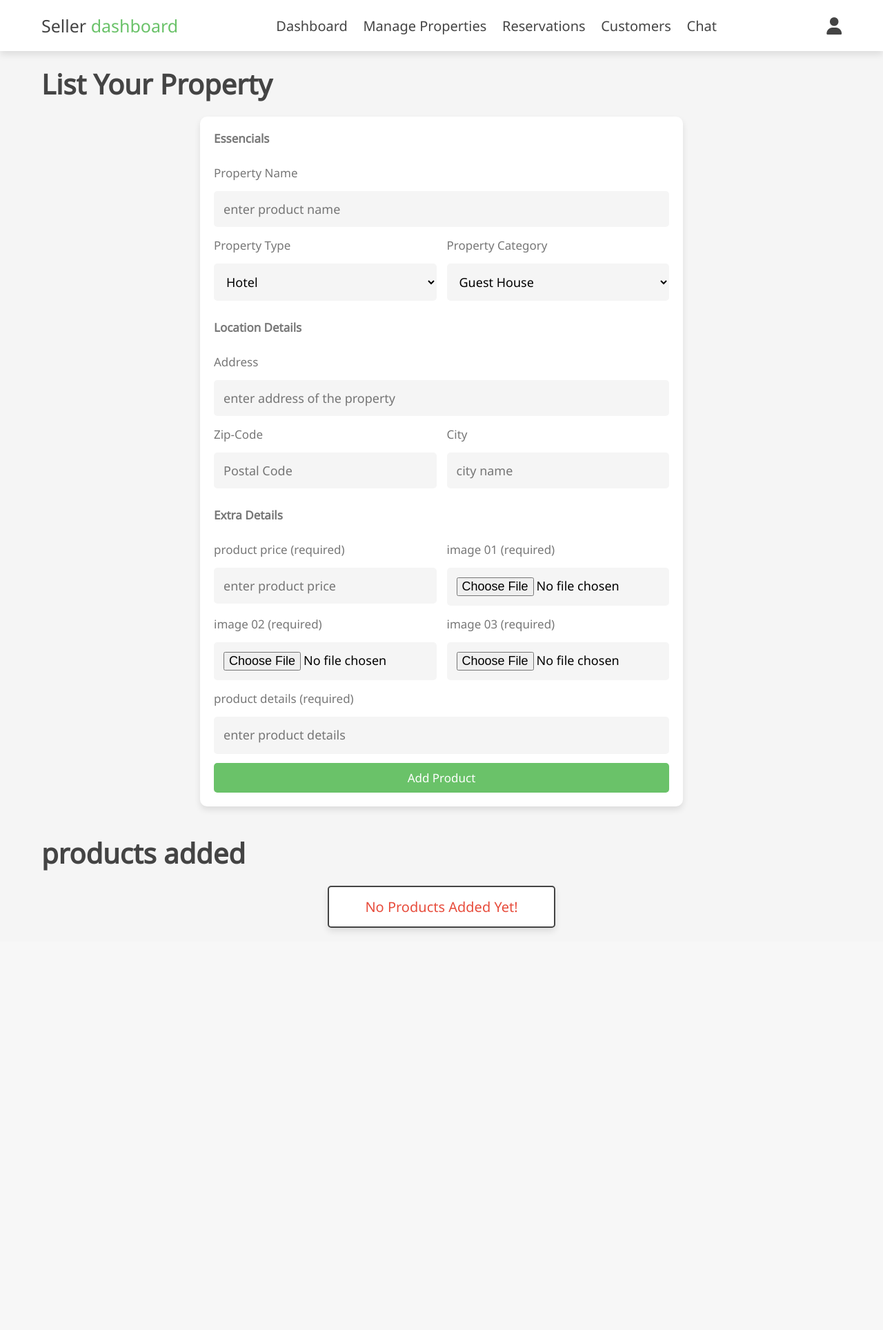
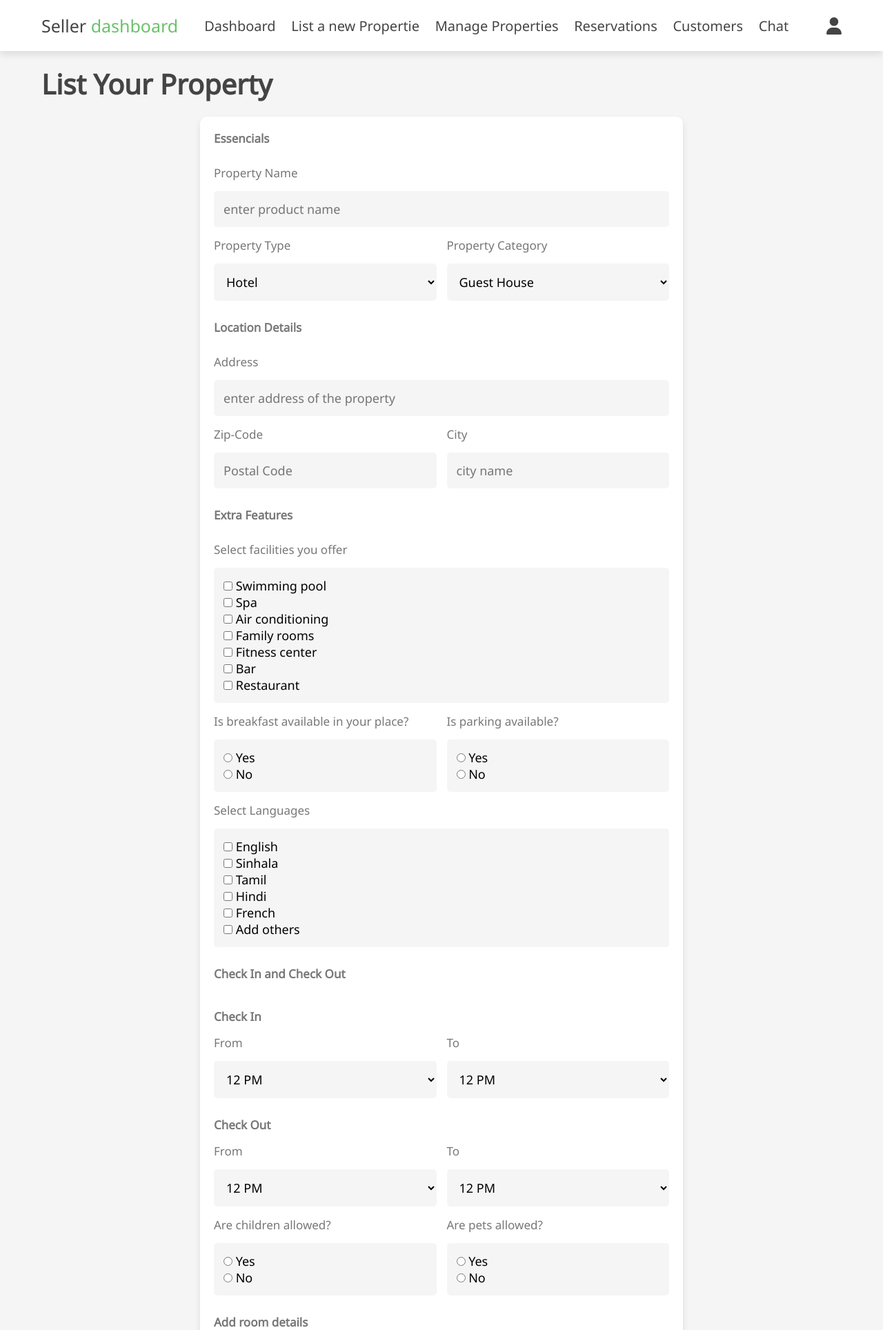
Before and after one commit to shav74/petwet, a PHP site: page /admin/products.php in a window 1280 px wide. Shown: the top 1928 px of the page at 69% size. Before the commit the page ends 1351 px from the top, so only its background shows below. Run offline with PHP 8.4, Linux system fonts and the light colour scheme; a user stored in the database is signed in; data comes from the database, SQL or seed files in the repository; data that the repository does not hold is empty; some libraries are stand-ins or nearby versions.

Commit message:
okkoma hari yakooo

```diff
--- a/ecommerce website/admin/products.php
+++ b/ecommerce website/admin/products.php
@@ -166,88 +166,204 @@ if (isset($_GET['delete'])) {
             </div>
 
             <div class="detailBox">
-               <span>Extra Details</span>
+               <span>Extra Features</span>
+            </div>
+
+            <div class="inputBox-large">
+               <span>Select facilities you offer</span>
+               <div class="box">
+                  <input type="checkbox" name="#" id="#"> Swimming pool <br>
+                  <input type="checkbox" name="#" id="#"> Spa <br>
+                  <input type="checkbox" name="#" id="#"> Air conditioning <br>
+                  <input type="checkbox" name="#" id="#"> Family rooms <br>
+                  <input type="checkbox" name="#" id="#"> Fitness center <br>
+                  <input type="checkbox" name="#" id="#"> Bar <br>
+                  <input type="checkbox" name="#" id="#"> Restaurant <br>
+               </div>
             </div>
 
             <div class="inputBox">
-               <span>product price (required)</span>
-               <input type="number" min="0" class="box" required max="9999999999" placeholder="enter product price"
-                  onkeypress="if(this.value.length == 10) return false;" name="price">
+               <span>Is breakfast available in your place?</span>
+               <div class="box">
+                  <input type="radio" name="#" id="#"> Yes <br>
+                  <input type="radio" name="#" id="#"> No<br>
+               </div>
             </div>
+
             <div class="inputBox">
-               <span>image 01 (required)</span>
+               <span>Is parking available?</span>
+               <div class="box">
+                  <input type="radio" name="#" id="#"> Yes <br>
+                  <input type="radio" name="#" id="#"> No<br>
+               </div>
+            </div>
+
+            <div class="inputBox-large">
+               <span>Select Languages</span>
+               <div class="box">
+                  <input type="checkbox" name="#" id="#"> English <br>
+                  <input type="checkbox" name="#" id="#"> Sinhala <br>
+                  <input type="checkbox" name="#" id="#"> Tamil <br>
+                  <input type="checkbox" name="#" id="#"> Hindi <br>
+                  <input type="checkbox" name="#" id="#"> French <br>
+                  <input type="checkbox" name="#" id="#"> Add others <br>
+               </div>
+            </div>
+
+            <div class="detailBox">
+               <span>Check In and Check Out</span>
+            </div>
+
+            <div class="detailBox" style="margin-bottom: 0;">
+               <span>Check In</span>
+            </div>
+
+            <div class="inputBox">
+               <span>From</span>
+               <select name="type" id="type" class="box">
+                  <option value="#">12 PM</option>
+                  <option value="#">1 PM</option>
+                  <option value="#">2 PM</option>
+                  <option value="#">3 PM</option>
+                  <option value="#">4 PM</option>
+                  <option value="#">5 PM</option>
+                  <option value="#">6 PM</option>
+                  <option value="#">7 PM</option>
+                  <option value="#">6 PM</option>
+               </select>
+            </div>
+
+            <div class="inputBox">
+               <span>To</span>
+               <select name="type" id="type" class="box">
+                  <option value="#">12 PM</option>
+                  <option value="#">1 PM</option>
+                  <option value="#">2 PM</option>
+                  <option value="#">3 PM</option>
+                  <option value="#">4 PM</option>
+                  <option value="#">5 PM</option>
+                  <option value="#">6 PM</option>
+                  <option value="#">7 PM</option>
+                  <option value="#">6 PM</option>
+               </select>
+            </div>
+
+            <div class="detailBox" style="margin-bottom: 0;">
+               <span>Check Out</span>
+            </div>
+
+            <div class="inputBox">
+               <span>From</span>
+               <select name="type" id="type" class="box">
+                  <option value="#">12 PM</option>
+                  <option value="#">1 PM</option>
+                  <option value="#">2 PM</option>
+                  <option value="#">3 PM</option>
+                  <option value="#">4 PM</option>
+                  <option value="#">5 PM</option>
+                  <option value="#">6 PM</option>
+                  <option value="#">7 PM</option>
+                  <option value="#">6 PM</option>
+               </select>
+            </div>
+
+            <div class="inputBox">
+               <span>To</span>
+               <select name="type" id="type" class="box">
+                  <option value="#">12 PM</option>
+                  <option value="#">1 PM</option>
+                  <option value="#">2 PM</option>
+                  <option value="#">3 PM</option>
+                  <option value="#">4 PM</option>
+                  <option value="#">5 PM</option>
+                  <option value="#">6 PM</option>
+                  <option value="#">7 PM</option>
+                  <option value="#">6 PM</option>
+               </select>
+            </div>
+
+            <div class="inputBox">
+               <span>Are children allowed?</span>
+               <div class="box">
+                  <input type="radio" name="#" id="#"> Yes <br>
+                  <input type="radio" name="#" id="#"> No<br>
+               </div>
+            </div>
+
+            <div class="inputBox">
+               <span>Are pets allowed?</span>
+               <div class="box">
+                  <input type="radio" name="#" id="#"> Yes <br>
+                  <input type="radio" name="#" id="#"> No<br>
+               </div>
+            </div>
+
+            <!-- room details -->
+
+            <div class="detailBox">
+               <span>Add room details</span>
+            </div>
+
+            <div class="inputBox">
+               <span>Unit type</span>
+               <select name="type" id="type" class="box">
+                  <option value="#">Single</option>
+                  <option value="#">Doube</option>
+                  <option value="#">Twin</option>
+                  <option value="#">Tripe</option>
+                  <option value="#">Quad</option>
+                  <option value="#">Family</option>
+                  <option value="#">Suite</option>
+               </select>
+            </div>
+
+            <div class="inputBox">
+               <span>How many beds available in this room?</span>
+               <input type="number" max="10" class="box" placeholder="enter bed count">
+            </div>
+
+            <div class="inputBox">
+               <span>How many guests can stay in this room?</span>
+               <input type="number" max="10" class="box" placeholder="enter number of people">
+            </div>
+
+            <div class="inputBox">
+               <span>How big is this room?</span>
+               <input type="number" max="10o" class="box" placeholder="square meters">
+            </div>
+
+            <div class="detailBox">
+               <span>Price</span>
+            </div>
+
+            <div class="detailBox">
+               <span>Policies</span>
+            </div>
+
+            <div class="detailBox">
+               <span>Upload Photos</span>
+            </div>
+
+            <div class="inputBox-large">
+               <span>select and upload images here</span>
                <input type="file" name="image_01" accept="image/jpg, image/jpeg, image/png, image/webp" class="box"
                   required>
             </div>
-            <div class="inputBox">
-               <span>image 02 (required)</span>
-               <input type="file" name="image_02" accept="image/jpg, image/jpeg, image/png, image/webp" class="box"
-                  required>
+
+            <div class="detailBox">
+               <span>I have read and I accept all terms n conditions</span>
+               <div class="box">
+                  <input type="radio" name="#" id="#"> Yes <br>
+                  <input type="radio" name="#" id="#"> No<br>
+               </div>
             </div>
-            <div class="inputBox">
-               <span>image 03 (required)</span>
-               <input type="file" name="image_03" accept="image/jpg, image/jpeg, image/png, image/webp" class="box"
-                  required>
-            </div>
-            <div class="inputBox">
-               <span>product details (required)</span>
-               <textarea name="details" placeholder="enter product details" class="box" required maxlength="500"
-                  cols="30" rows="10"></textarea>
-            </div>
+
          </div>
 
          <input type="submit" value="add product" class="btn" name="add_product">
       </form>
 
    </section>
-
-   <section class="show-products">
-
-      <h1 class="heading">products added</h1>
-
-      <div class="box-container">
-
-         <?php
-         $select_products = $conn->prepare("SELECT * FROM `products`");
-         $select_products->execute();
-         if ($select_products->rowCount() > 0) {
-            while ($fetch_products = $select_products->fetch(PDO::FETCH_ASSOC)) {
-               ?>
-               <div class="box">
-                  <img src="../uploaded_img/<?= $fetch_products['image_01']; ?>" alt="">
-                  <div class="name">
-                     <?= $fetch_products['name']; ?>
-                  </div>
-                  <div class="price">$<span>
-                        <?= $fetch_products['price']; ?>
-                     </span>/-</div>
-                  <div class="details"><span>
-                        <?= $fetch_products['details']; ?>
-                     </span></div>
-                  <div class="flex-btn">
-                     <a href="update_product.php?update=<?= $fetch_products['id']; ?>" class="option-btn">update</a>
-                     <a href="products.php?delete=<?= $fetch_products['id']; ?>" class="delete-btn"
-                        onclick="return confirm('delete this product?');">delete</a>
-                  </div>
-               </div>
-               <?php
-            }
-         } else {
-            echo '<p class="empty">no products added yet!</p>';
-         }
-         ?>
-
-      </div>
-
-   </section>
-
-
-
-
-
-
-
-
    <script src="../js/admin_script.js"></script>
 
 </body>
--- a/ecommerce website/components/admin_header.php
+++ b/ecommerce website/components/admin_header.php
@@ -19,7 +19,8 @@ if (isset($message)) {
 
       <nav class="navbar">
          <a href="../admin/dashboard.php">Dashboard</a>
-         <a href="../admin/products.php">Manage Properties</a>
+         <a href="../admin/products.php">List a new Propertie</a>
+         <a href="../admin/manage-products.php">Manage Properties</a>
          <a href="../admin/placed_orders.php">Reservations</a>
          <!-- <a href="../admin/admin_accounts.php">admins</a> -->
          <a href="../admin/users_accounts.php">Customers</a>
```
Also changed, not shown: ecommerce website/admin/manage-products.php (added, +104 -0 lines).
